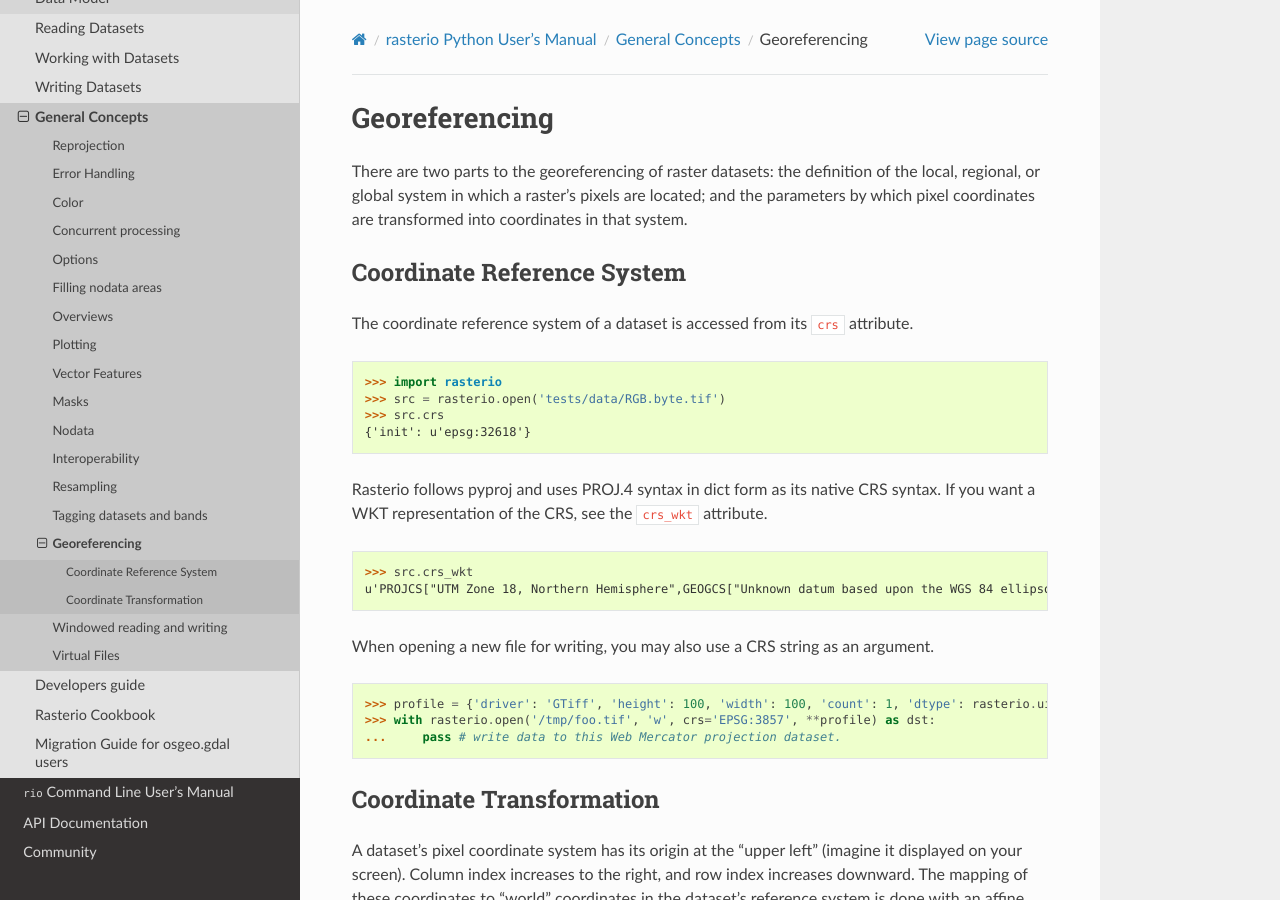
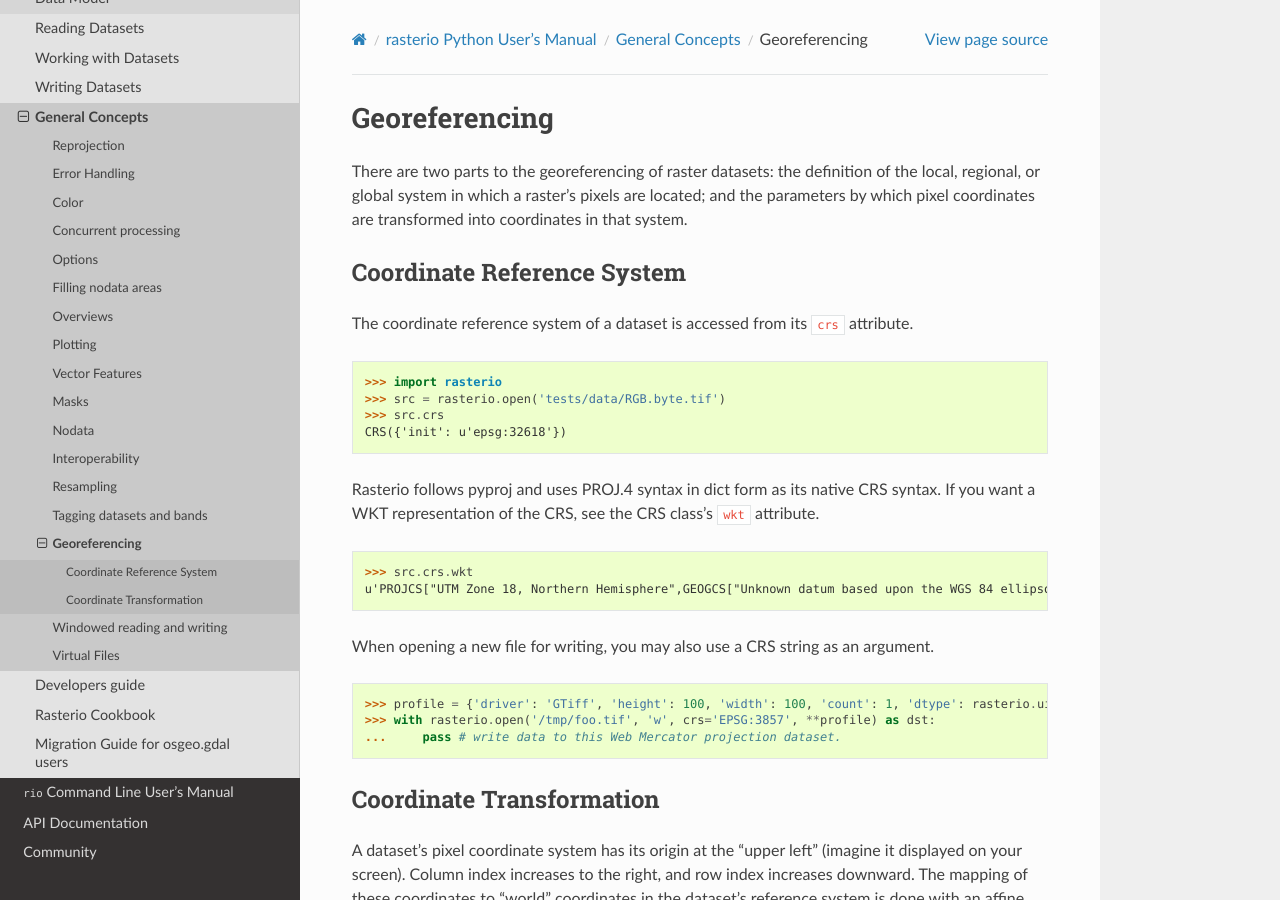
Before and after one commit to rasterio/rasterio, a Sphinx documentation site: the page built from docs/georeferencing.rst, in a window 1280 px wide and 900 px high. Built offline with Sphinx 7.4.7 and the Read the Docs theme 2.0.0, drawn with Linux system fonts in a browser that asks for light colours.

Commit message:
Updates the georeferencing docs wrt CRS changes

```diff
--- a/docs/georeferencing.rst
+++ b/docs/georeferencing.rst
@@ -17,15 +17,15 @@ attribute.
     >>> import rasterio
     >>> src = rasterio.open('tests/data/RGB.byte.tif')
     >>> src.crs
-    {'init': u'epsg:32618'}
+    CRS({'init': u'epsg:32618'})
 
 Rasterio follows pyproj and uses PROJ.4 syntax in dict form as its native
-CRS syntax. If you want a WKT representation of the CRS, see the ``crs_wkt``
-attribute.
+CRS syntax. If you want a WKT representation of the CRS, see the CRS
+class's ``wkt`` attribute.
 
 .. code-block:: python
 
-    >>> src.crs_wkt
+    >>> src.crs.wkt
     u'PROJCS["UTM Zone 18, Northern Hemisphere",GEOGCS["Unknown datum based upon the WGS 84 ellipsoid",DATUM["Not_specified_based_on_WGS_84_spheroid",SPHEROID["WGS 84",6378137,298.257223563,AUTHORITY["EPSG","7030"]]],PRIMEM["Greenwich",0],UNIT["degree",0.0174532925199433],AUTHORITY["EPSG","4326"]],PROJECTION["Transverse_Mercator"],PARAMETER["latitude_of_origin",0],PARAMETER["central_meridian",-75],PARAMETER["scale_factor",0.9996],PARAMETER["false_easting",500000],PARAMETER["false_northing",0],UNIT["metre",1,AUTHORITY["EPSG","9001"]],AUTHORITY["EPSG","32618"]]'
 
 When opening a new file for writing, you may also use a CRS string as an
```
